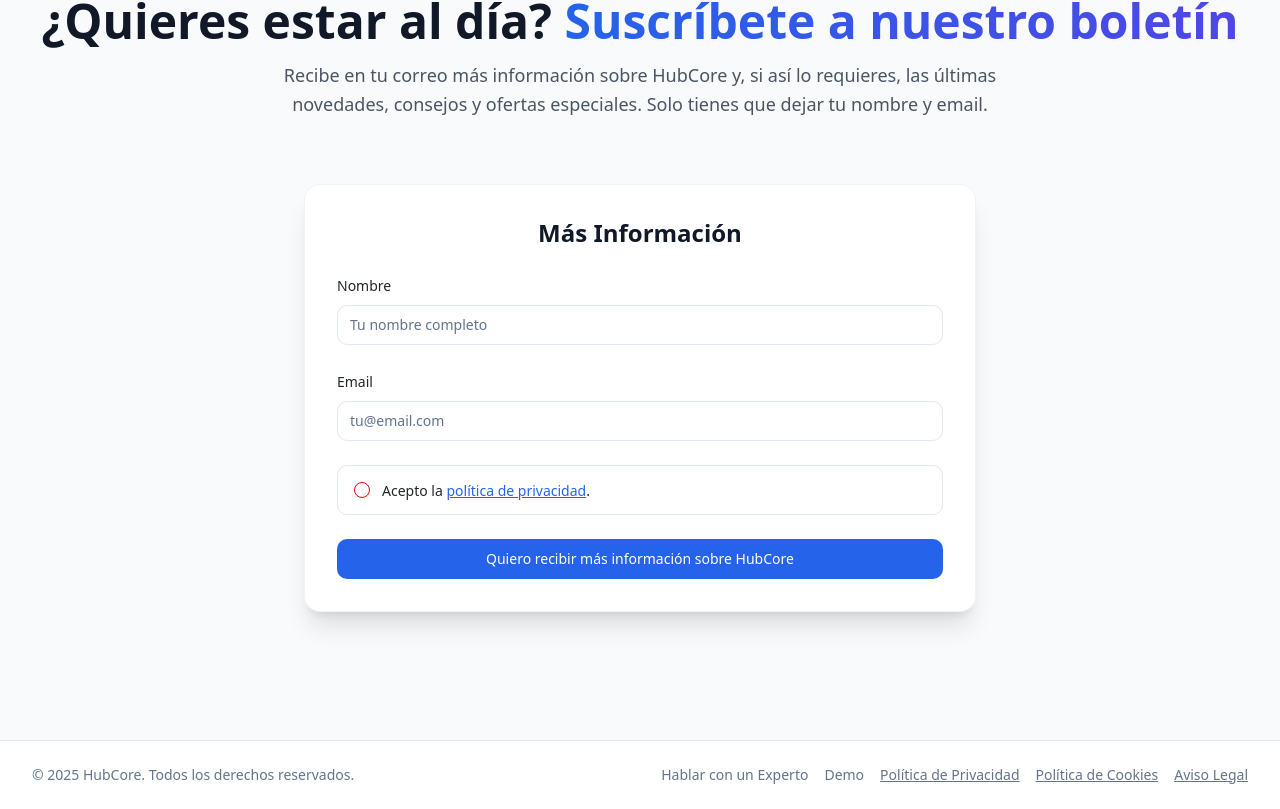
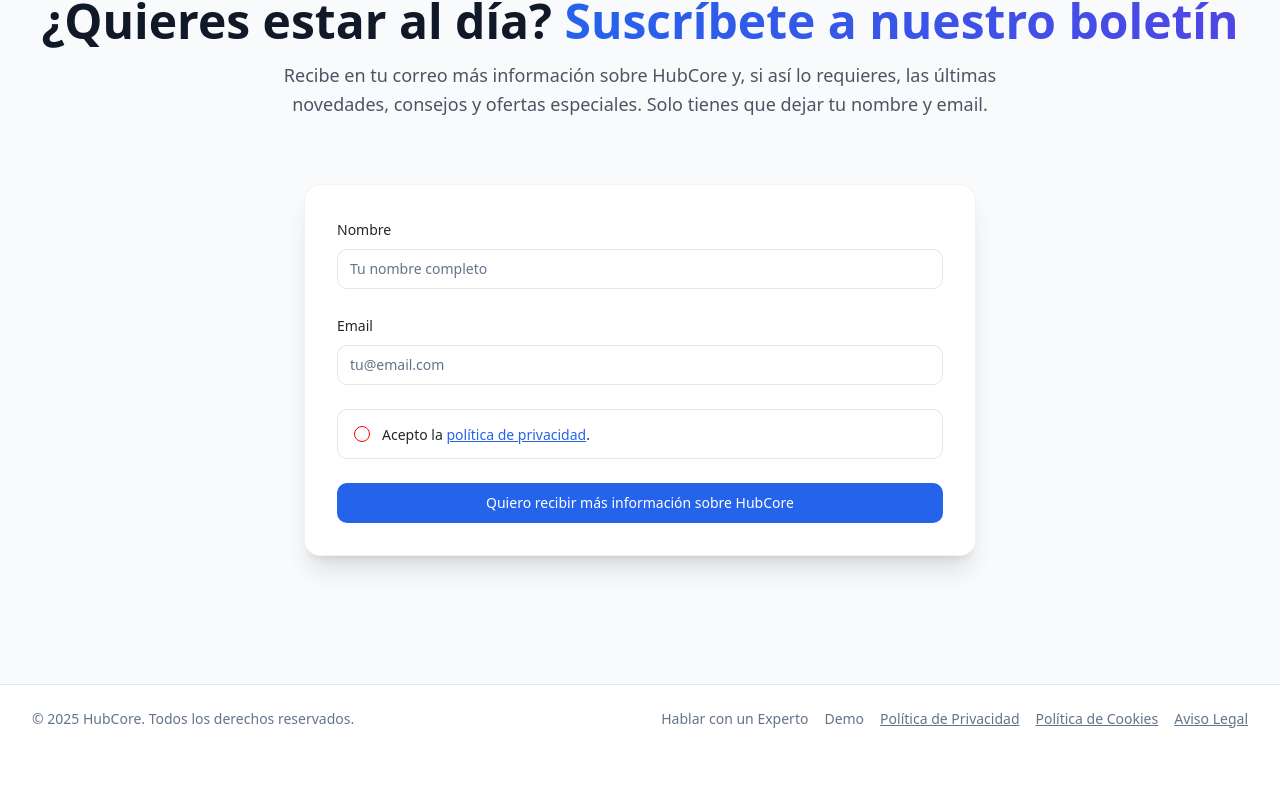
Before and after one commit to techalbrok/seguros-hub-interno, a React (Vite) app: page /landing in a window 1280 px wide. Shown: the part 5530-6339 px from the top of the page. After the commit the page ends 6283 px from the top, so only its background shows below. Built offline with nearby package versions, Linux system fonts and the light colour scheme; no server answers; the database is empty.

Commit message:
Visual edit in Lovable
Edited UI in Lovable

```diff
--- a/src/components/landing/LandingContact.tsx
+++ b/src/components/landing/LandingContact.tsx
@@ -25,7 +25,7 @@ export const LandingContact = ({
 
         <div className="max-w-2xl mx-auto">
           <div className="bg-white dark:bg-gray-800 rounded-2xl shadow-xl p-8 border border-gray-200/50 dark:border-gray-700/50">
-            <h3 className="text-2xl font-bold text-center text-gray-900 dark:text-white mb-6">Más Información</h3>
+
             <ContactForm onOpenLegalModal={onOpenLegalModal} />
           </div>
         </div>
```
